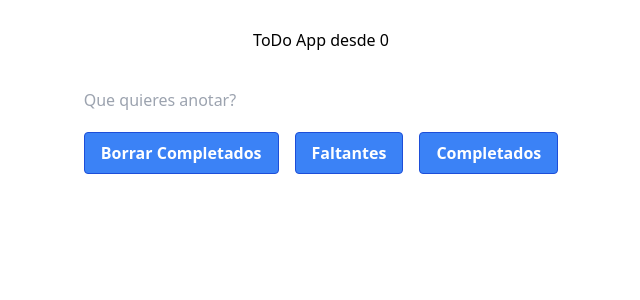
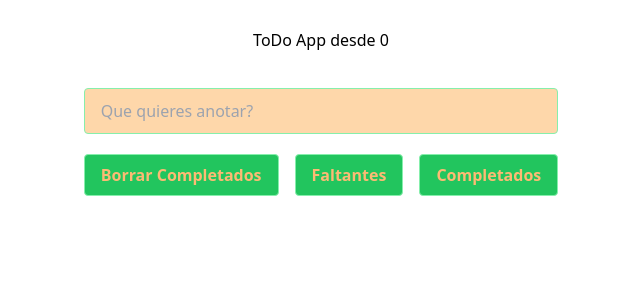
Before and after one commit to ByronEricPerez/toDo-from-0, a React (Create React App) app: page / in a window 1280 px wide. Shown: the top 300 px of the page, without its empty margins (319-959 px from the left). Built offline with nearby package versions, Linux system fonts and the light colour scheme.

Commit message:
wrong branch

```diff
--- a/src/components/input/Input.jsx
+++ b/src/components/input/Input.jsx
@@ -56,7 +56,7 @@ const Input = () => {
     return (
         <div>
             <div>
-                <input type="text" placeholder="Que quieres anotar?"/>
+                <input type="text" className="appearance-none block w-full bg-orange-200 text-orange-600 border border-green-300 rounded py-3 px-4 mb-3 leading-tight focus:outline-none focus:bg-white" placeholder="Que quieres anotar?"/>
             </div>
             <ul className="flex flex-col mt-5 text-center">
                 {/* <TodoList /> */}
@@ -78,17 +78,17 @@ const Input = () => {
             <div className="flex space-x-4 text-center">
 
                     <button
-                        className="bg-blue-500 hover:bg-blue-700 text-white font-bold py-2 px-4 border border-blue-700 rounded"
+                        className="bg-green-500 hover:bg-green-600 text-orange-300 font-bold py-2 px-4 border border-green-300 rounded"
                         onClick={deleteItemComplete}
                     >Borrar Completados</button>
 
                     <button
-                        className="bg-blue-500 hover:bg-blue-700 text-white font-bold py-2 px-4 border border-blue-700 rounded"
+                        className="bg-green-500 hover:bg-green-600 text-orange-300 font-bold py-2 px-4 border border-green-300 rounded"
                         onClick={showIncomplete}
                     >Faltantes</button>
 
                     <button
-                        className="bg-blue-500 hover:bg-blue-700 text-white font-bold py-2 px-4 border border-blue-700 rounded"
+                        className="bg-green-500 hover:bg-green-600 text-orange-300 font-bold py-2 px-4 border border-green-300 rounded"
                         onClick={showComplete}
                     >Completados</button>
 
```
